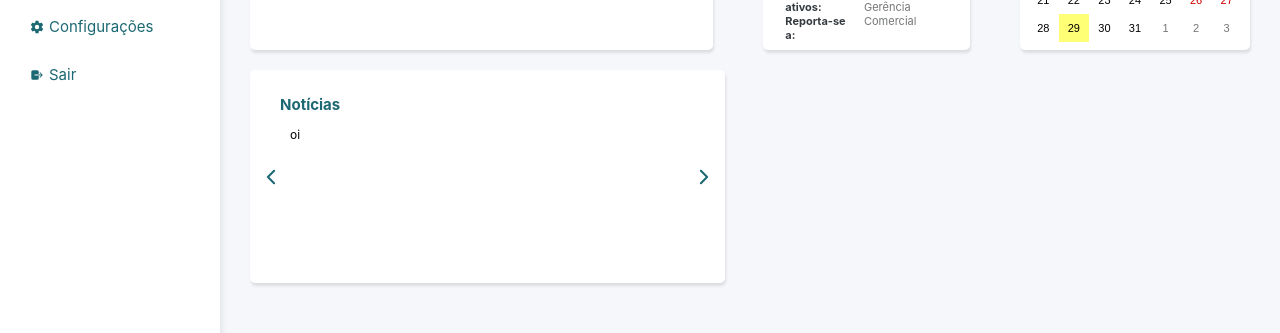
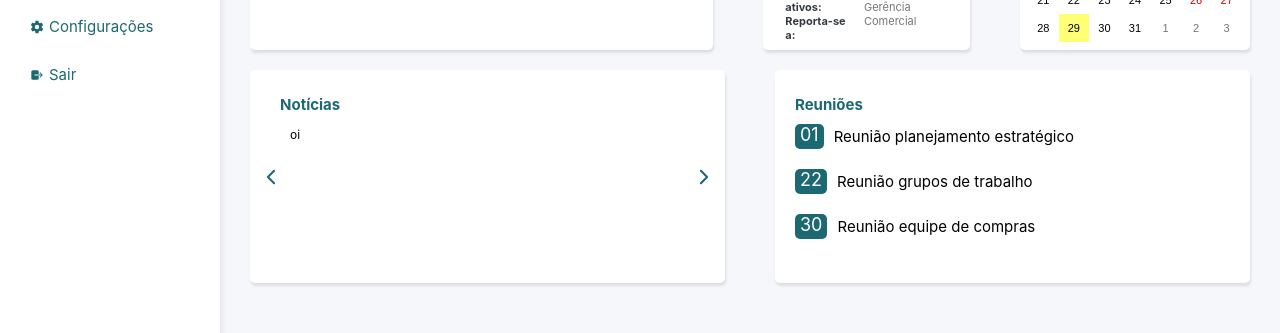
Before and after one commit to felipehimself/intranet-react, a React (Vite) app: page / in a window 1280 px wide. Shown: the part 261-594 px from the top of the page. Built offline with nearby package versions, Linux system fonts and the light colour scheme.

Commit message:
feat(componente reunioes): inclusao
Inclusao do componente reuniões.

```diff
--- a/src/components/GeneralContainer.tsx
+++ b/src/components/GeneralContainer.tsx
@@ -1,10 +1,11 @@
 import styled from 'styled-components';
 import Noticias from './Noticias';
-
+import Reuniões from './Reuniões';
 const GeneralContainer = () => {
   return (
     <Wrapper className='global-container'>
       <Noticias />
+      <Reuniões/>
     </Wrapper>
   );
 };
--- a/src/components/GlobalStyle.tsx
+++ b/src/components/GlobalStyle.tsx
@@ -1,3 +1,4 @@
+import styles from '../styles/styles';
 import { createGlobalStyle } from 'styled-components';
 
 const GlobalStyle = createGlobalStyle`
@@ -17,9 +18,10 @@ const GlobalStyle = createGlobalStyle`
     font-family: inherit;
   }
 
-  /* p {
-    color: #84888b;
-  } */
+  .title {
+    color: ${styles.greenColor};
+    margin-top: 1.5rem;
+  }
 
 
 `;
--- a/src/components/Noticias.tsx
+++ b/src/components/Noticias.tsx
@@ -36,12 +36,7 @@ const Wrapper = styled.article`
   padding: 1rem 3rem;
   position: relative;
 
-  .title {
-    color: ${styles.greenColor};
-    margin-top: 1.5rem;
-  }
-
-  .noticias-container {
+   .noticias-container {
     margin-top: 1.3rem;
 
     &__noticia {
--- /dev/null
+++ b/src/components/Reuniões.tsx
@@ -0,0 +1,63 @@
+import styled from 'styled-components';
+import styles from '../styles/styles';
+import reunioes from '../data/reunioes';
+const Reuniões = () => {
+  return (
+    <Wrapper>
+      <h2 className='title'>Reuniões</h2>
+      <div className='reuniao-container'>
+        {reunioes.map((reuniao, index) => {
+          const { data, desc } = reuniao;
+          return (
+            <div className='reunioes'>
+              <div>
+                <p className='data'>{data.slice(0, 2)}</p> <span></span>
+              </div>
+              <div>
+                <p className='descricao'>{desc}</p>
+              </div>
+            </div>
+          );
+        })}
+      </div>
+    </Wrapper>
+  );
+};
+
+const Wrapper = styled.div`
+  grid-column: 3 /5;
+  border-radius: ${styles.borderRadiusDefault};
+  background-color: #fff;
+  box-shadow: ${styles.boxShadow};
+  padding: 1rem 2rem;
+  position: relative;
+
+  .reuniao-container {
+    margin-top: 1rem;
+    display: flex;
+    flex-direction: column;
+    gap: 2rem;
+
+    .reunioes {
+    display: flex;
+    gap: 1rem;
+    align-items: center;
+
+    .data {
+      font-size: 1.8rem;
+      height: 25px;
+      background-color: ${styles.greenColor};
+      padding: 0 5px;
+      color: #fff;
+      border-radius: ${styles.borderRadiusDefault};
+    }
+  }
+
+  .descricao {
+    font-size: 1.5rem;
+  }
+  }
+
+
+`;
+export default Reuniões;
--- /dev/null
+++ b/src/data/reunioes.ts
@@ -0,0 +1,7 @@
+const reunioes = [
+  {data:'01/04/2022', desc: 'Reunião planejamento estratégico', status: 'pendente' },
+  {data:'22/05/2022', desc: 'Reunião grupos de trabalho', status: 'pendente' },
+  {data:'30/06/2022', desc: 'Reunião equipe de compras', status: 'pendente' }
+]
+
+export default reunioes
```
